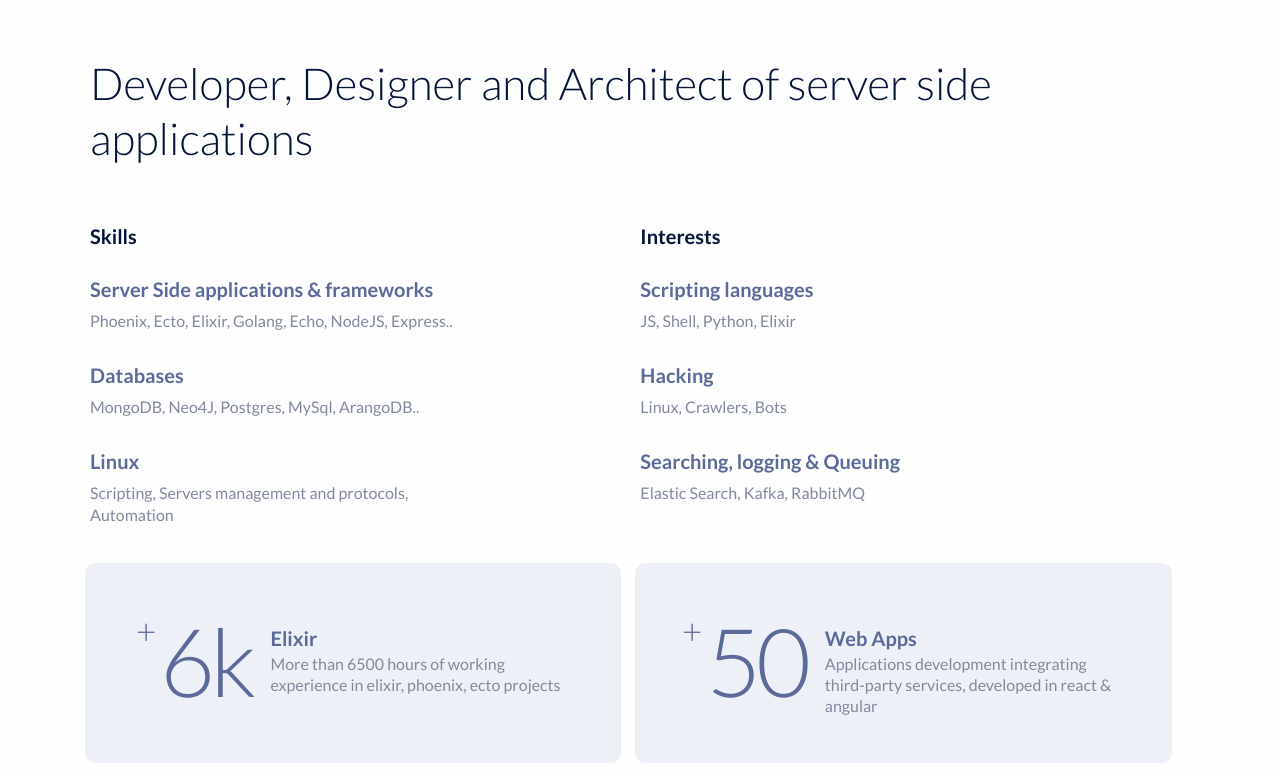
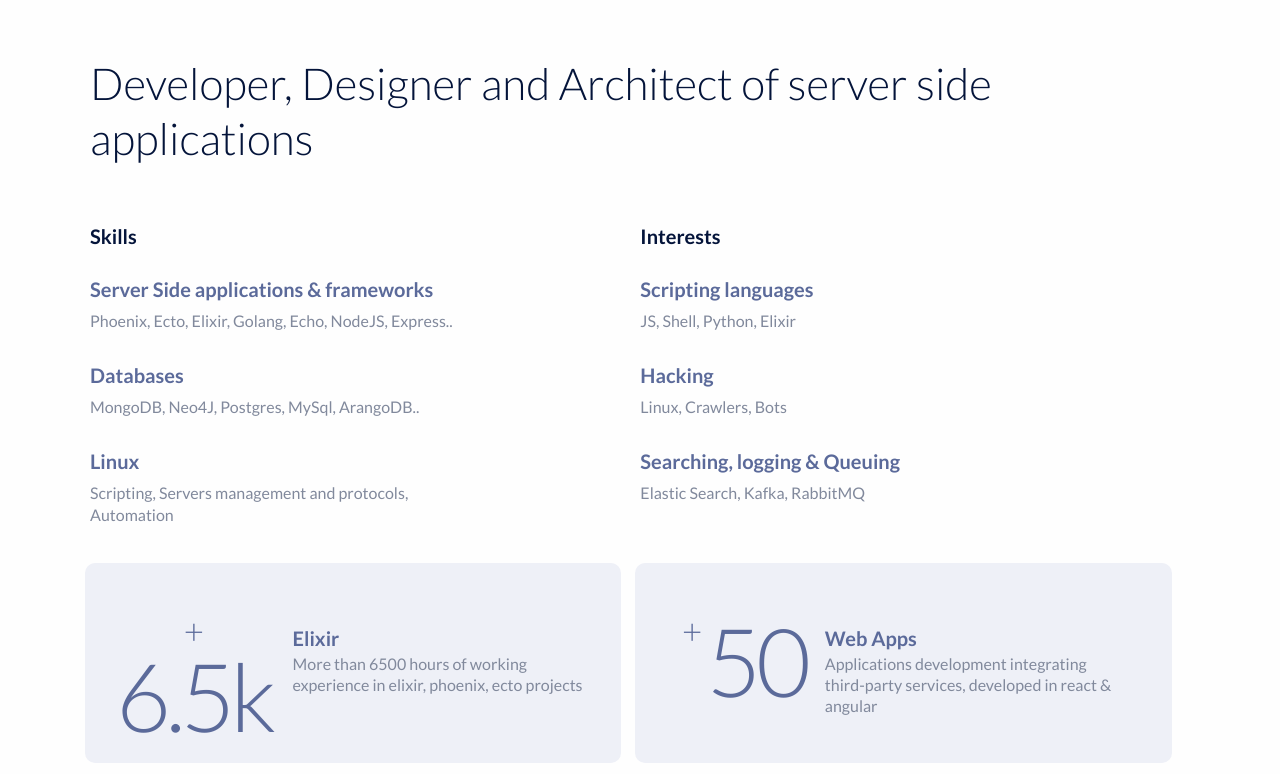
Before and after one commit to yatender-oktalk/yatenderme, a plain HTML site: page index.html in a window 1280 px wide. Shown: the part 168-942 px from the top of the page. Drawn offline with Linux system fonts and the light colour scheme.

Commit message:
update missing stats

```diff
--- a/index.html
+++ b/index.html
@@ -96,7 +96,7 @@
 		<div class="card">
 			<div class="skill-level">
 				<span>+</span>
-				<h2>6k</h2>
+				<h2>6.5k</h2>
 			</div>
 
 			<div class="skill-meta">
```
